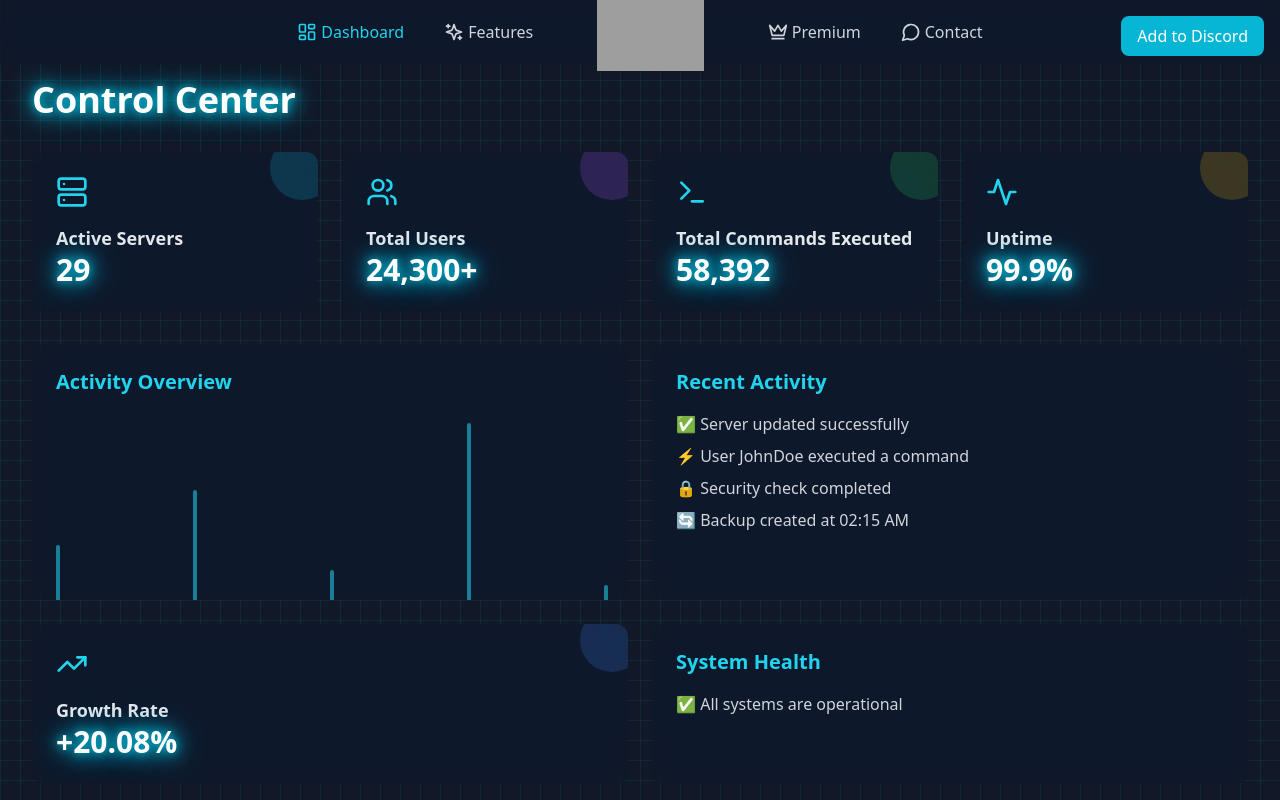
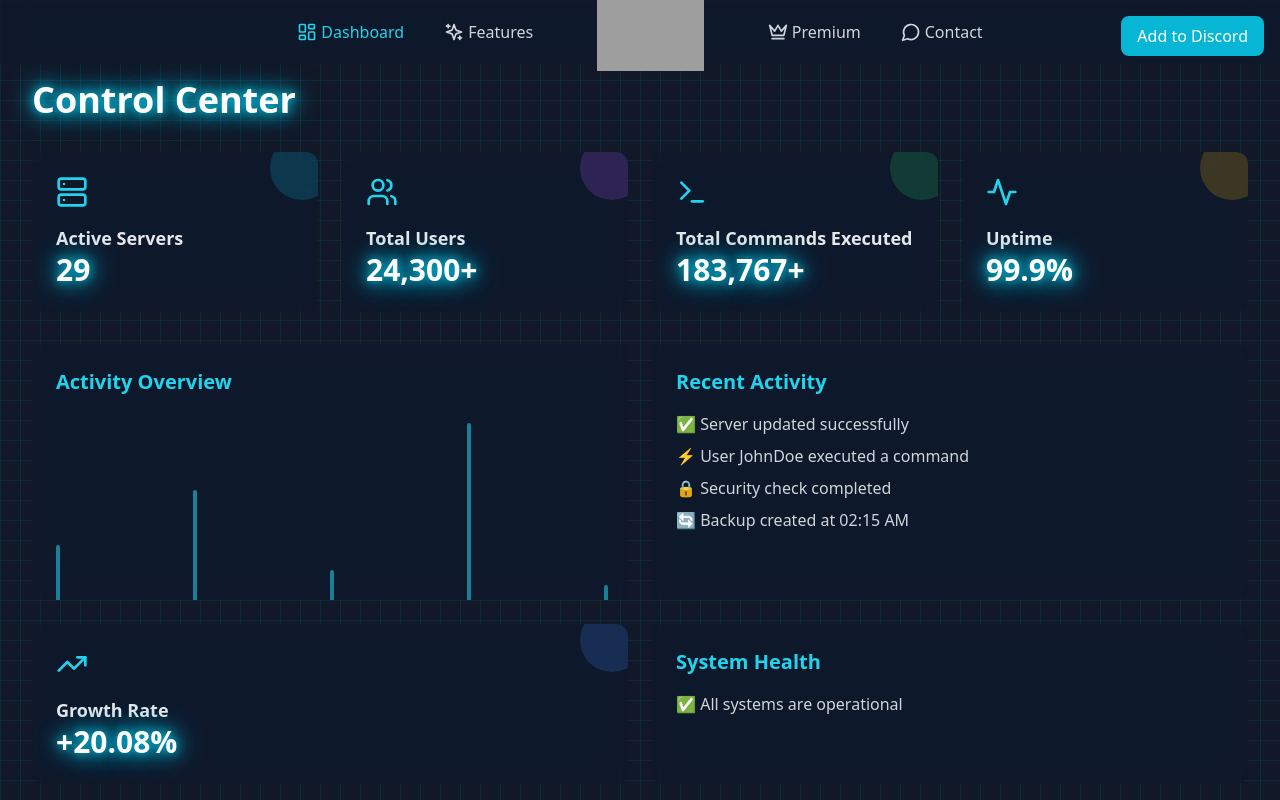
Before and after one commit to ubosachin/Actin-Web, a React (Vite) app: page /dashboard in a window 1280 px wide. Shown: the top 800 px of the page. Built offline with nearby package versions, Linux system fonts and the light colour scheme; grey boxes are pictures that could not be loaded.

Commit message:
Dashboard updt

```diff
--- a/src/components/Dashboard.tsx
+++ b/src/components/Dashboard.tsx
@@ -115,7 +115,7 @@ const Dashboard = () => {
             <StatCard
               icon={Terminal}
               title="Total Commands Executed"
-              value="58,392"
+              value="183,767+"
               color="bg-green-500"
             />
             <StatCard
```
